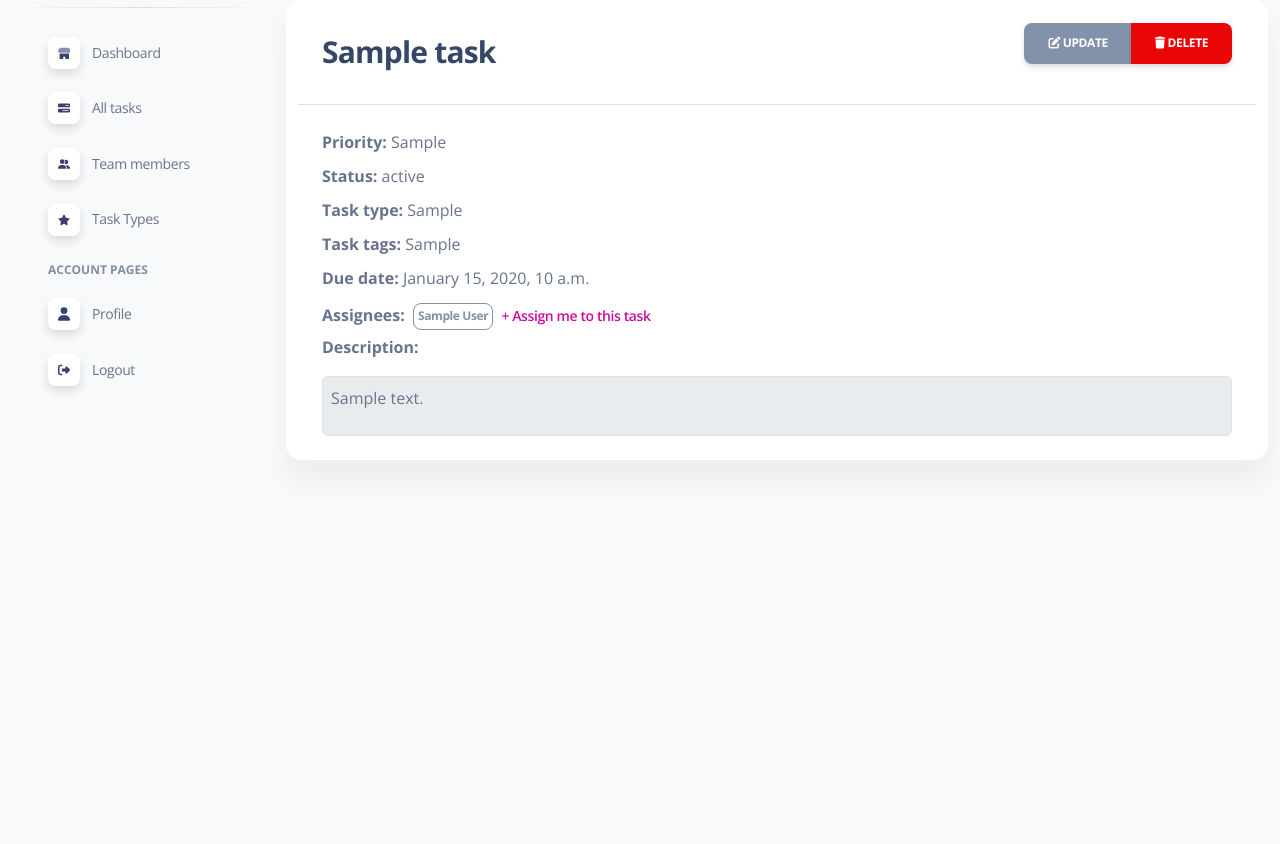
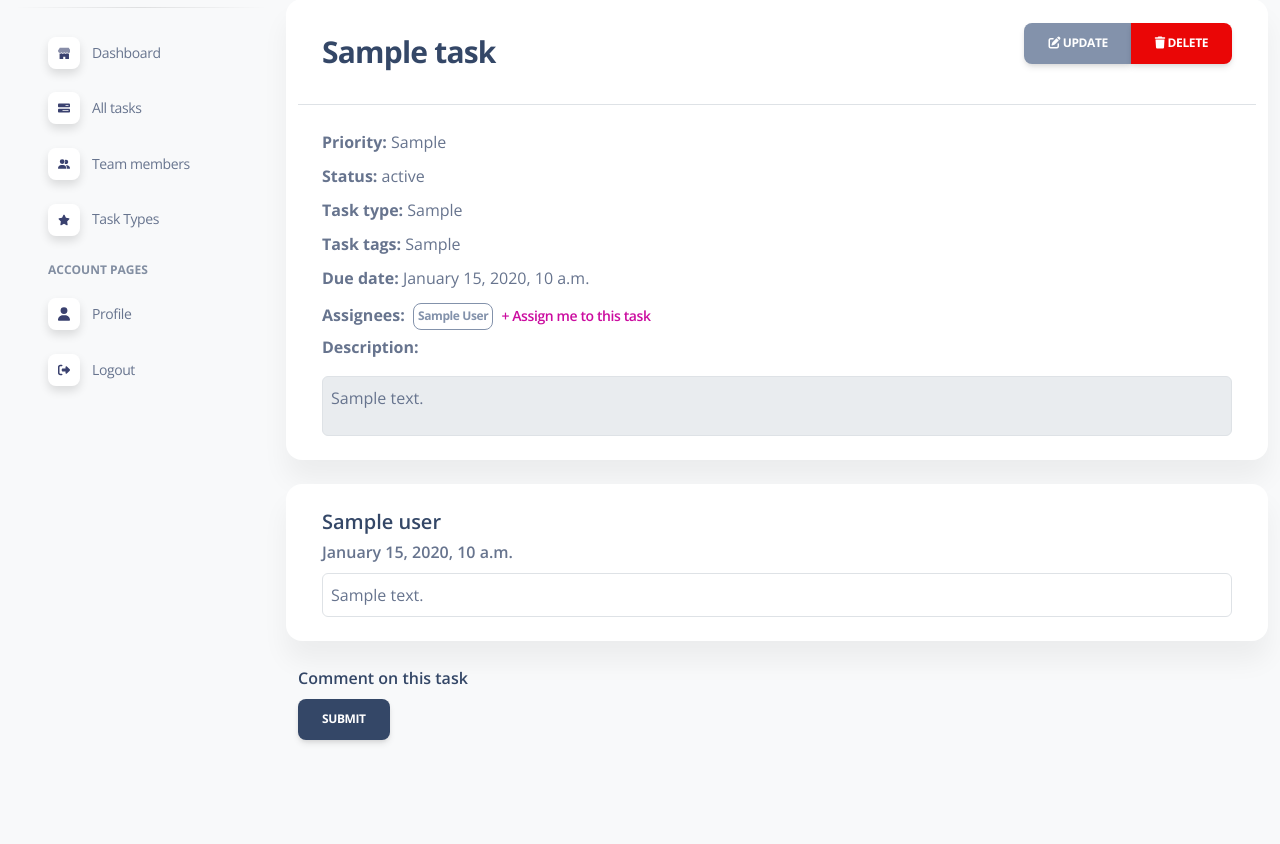
Before and after one commit to olenaliuby/task-manager, a Django app: template templates/manager/task_detail.html in a window 1280 px wide. Shown: the part 87-931 px from the top of the page. Before the commit the page ends 523 px from the top, so only its background shows below. Run offline with Django 4.2, Linux system fonts and the light colour scheme; the template is opened without the code that fills it: most values are stand-ins (such as "Sample title", 1, 10 or a date in 2020); some libraries are stand-ins or nearby versions.

Commit message:
refactor: Added commentaries for TaskDetail page

```diff
--- a/templates/manager/task_detail.html
+++ b/templates/manager/task_detail.html
@@ -57,11 +57,44 @@
           {% endif %}
           <p class="text-muted"><strong>Description:</strong></p>
           <div class="p-2 bg-light border rounded">
+            {% if task.description %}
             <p>{{ task.description }}</p>
+              {% else %}
+              <p>No description yet</p>
+            {% endif %}
           </div>
 
         </div>
       </div>
+      {% for comment in comments %}
+        <div class="card mt-4">
+          <div class="card-body">
+            <h5 class="card-title">{{ comment.user }}</h5>
+            <h6 class="card-subtitle mb-2 text-muted">{{ comment.created_time|date:"F j, Y, P" }}</h6>
+            <p class="card-text p-2 border rounded">{{ comment.content }}</p>
+
+            {% if comment.user == request.user %}
+              <div class="btn-group" role="group" aria-label="Comment actions">
+                <a href="{% url 'manager:commentary-update' pk=comment.id %}" class="btn btn-light">
+                  <i class="fas fa-edit"></i> Update
+                </a>
+                <a href="{% url 'manager:commentary-delete' pk=comment.id %}" class="btn btn-light">
+                  <i class="fas fa-trash"></i> Delete
+                </a>
+              </div>
+            {% endif %}
+          </div>
+        </div>
+      {% endfor %}
+
+
+      <h6 class="mt-4">Comment on this task</h6>
+
+      <form method="post">
+        {% csrf_token %}
+        {{ form|crispy }}
+        <button type="submit" class="btn btn-dark">Submit</button>
+      </form>
     </div>
   </div>
 {% endblock %}
```
